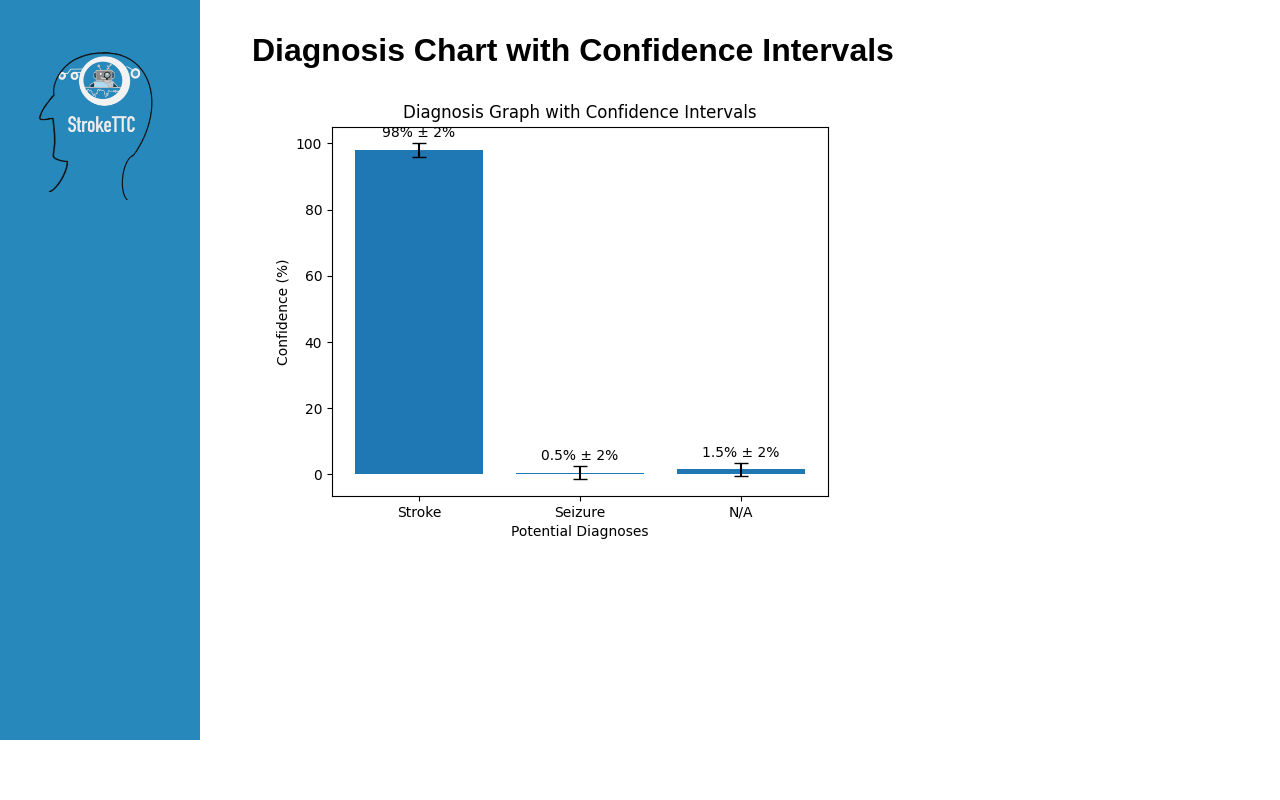
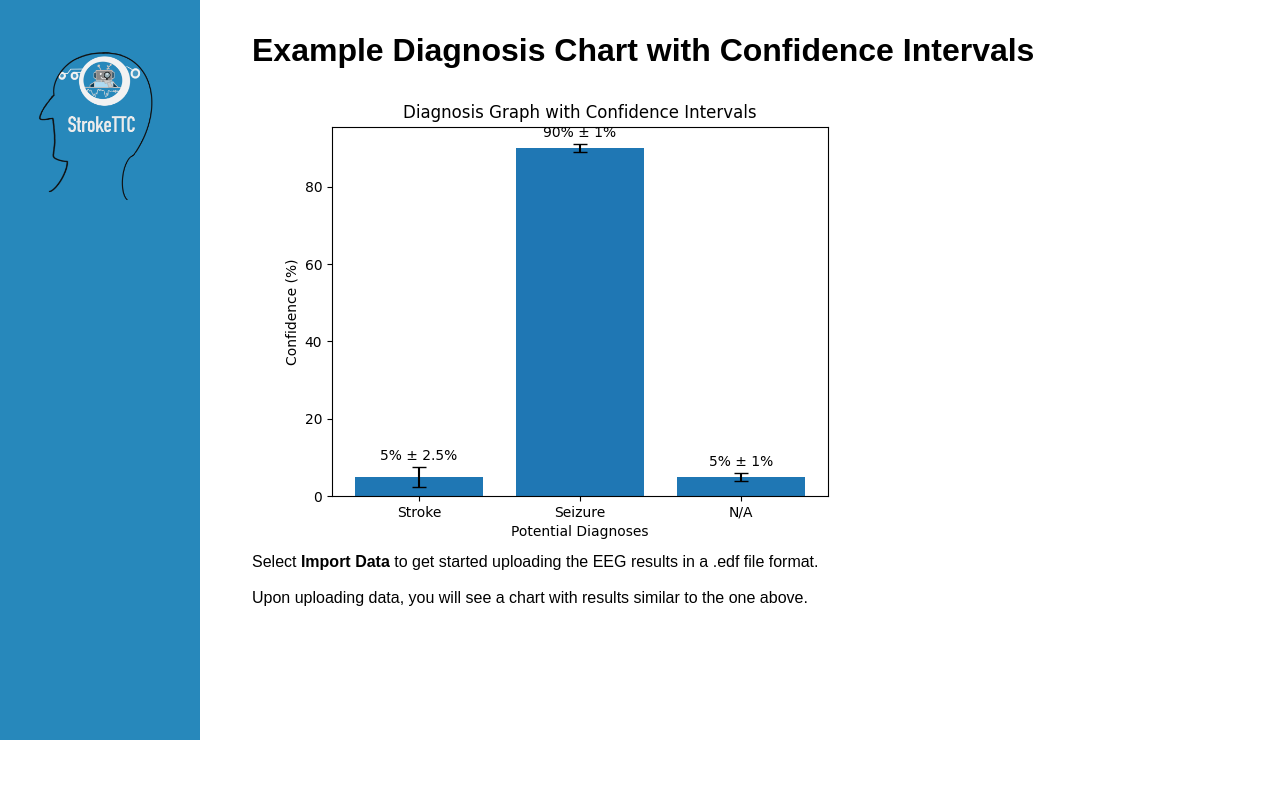
Before and after one commit to evanpitt28/Senior-Design-Code-NEW-1, a Django app: page / in a window 1280 px wide. Shown: the part 60-860 px from the top of the page. Run offline with Django 5.2, Linux system fonts and the light colour scheme; parts of the project's set-up code (start-up, migrations or seed data) failed here and were passed over.

Commit message:
finally the graphs are fixed and the results should be good to go yay

```diff
--- a/myproject/bargraph/barscript.py
+++ b/myproject/bargraph/barscript.py
@@ -41,3 +41,36 @@ def create_bar_graph_with_ci():
     output_path = os.path.join(settings.BASE_DIR,'static', 'bar_graph_ci.png')
     print(f"Saving image to: {output_path}")
     plt.savefig(output_path)  # Save to Django static folder
+
+def create_bar_graph_with_ci():
+    plt.clf()  # Clear the current figure
+    plt.close('all')  # Close all open figures
+
+    categories = ['Stroke', 'Seizure', 'N/A']
+    values = [5,90,5]
+    confidence_intervals = [2.5,1,1]
+
+    # Set up the figure and plot
+    fig, ax = plt.subplots()
+
+    # Bar chart
+    bars = ax.bar(categories, values, yerr=confidence_intervals, capsize=5, label="Value")
+
+     # Label each bar with its value as a percentage
+    for bar, value, ci in zip(bars, values, confidence_intervals):
+        # Position of the text
+        y_position = bar.get_height() + ci + 1  # Adjust position above the bar + confidence interval
+        # Add text label on each bar, showing the value and CI in percentage
+        ax.text(bar.get_x() + bar.get_width() / 2, y_position, f"{value}% ± {ci}%",
+                ha='center', va='bottom', fontsize=10, color='black')
+
+
+    # Labels and title
+    ax.set_xlabel('Potential Diagnoses')
+    ax.set_ylabel('Confidence (%)')
+    ax.set_title('Diagnosis Graph with Confidence Intervals')
+
+    # Save the plot as an image
+    output_path = os.path.join(settings.BASE_DIR,'static', 'bar_graph_ci_example.png')
+    print(f"Saving image to: {output_path}")
+    plt.savefig(output_path)  # Save to Django static folder
--- a/myproject/templates/home.html
+++ b/myproject/templates/home.html
@@ -10,11 +10,14 @@
 <html lang="en">
 <head>
     <meta charset="UTF-8">
-    <title>Bar Chart with CI</title>
+    <title>Example Bar Chart with CI</title>
 </head>
 <body>
-    <h1>Diagnosis Chart with Confidence Intervals</h1>
-    <img src="{% static 'bar_graph_ci.png' %}?{{ timestamp }}" alt="Bar Graph with Confidence Intervals">
+    <h1>Example Diagnosis Chart with Confidence Intervals</h1>
+    <img src="{% static 'bar_graph_ci_example.png' %}?{{ timestamp }}" alt="Bar Graph with Confidence Intervals">
+    <p>Select <b>Import Data</b> to get started uploading the EEG results in a .edf file format.</p>
+    <br>
+    <p>Upon uploading data, you will see a chart with results similar to the one above.</p>
 </body>
 </html>
 {% endblock %}
```
Also changed, not shown: myproject/templates/import_data/result.html (+16 -1 lines), myproject/db.sqlite3, myproject/static/bar_graph_ci.png, myproject/static/bar_graph_ci_example.png (added).
